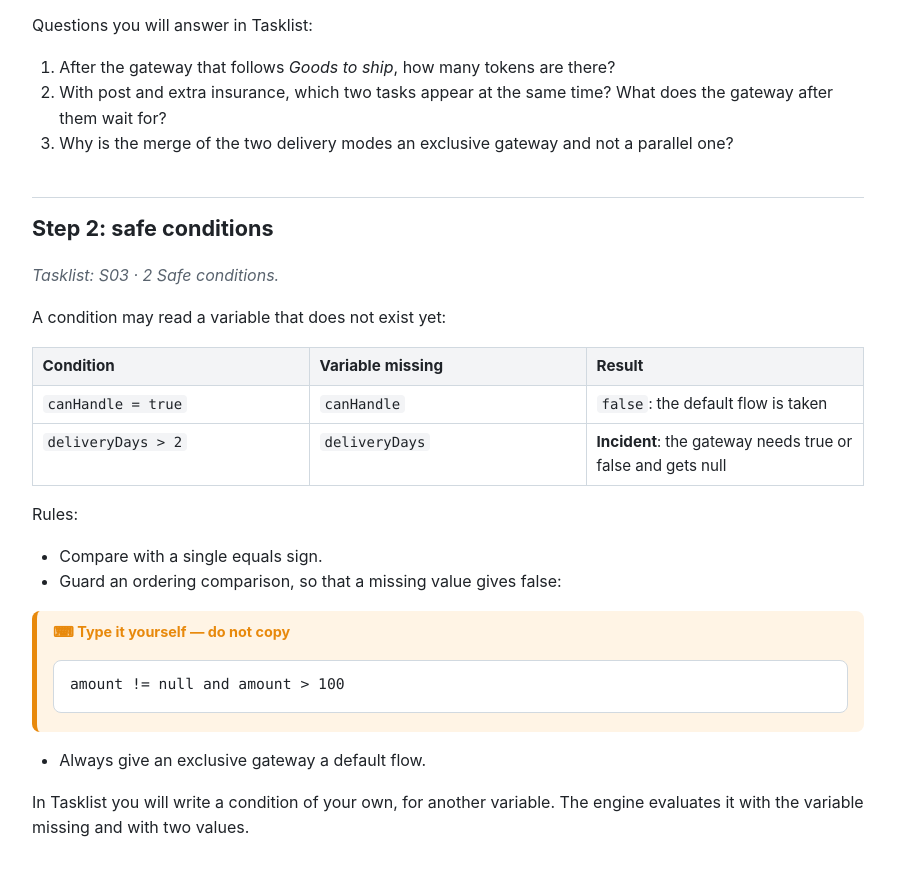
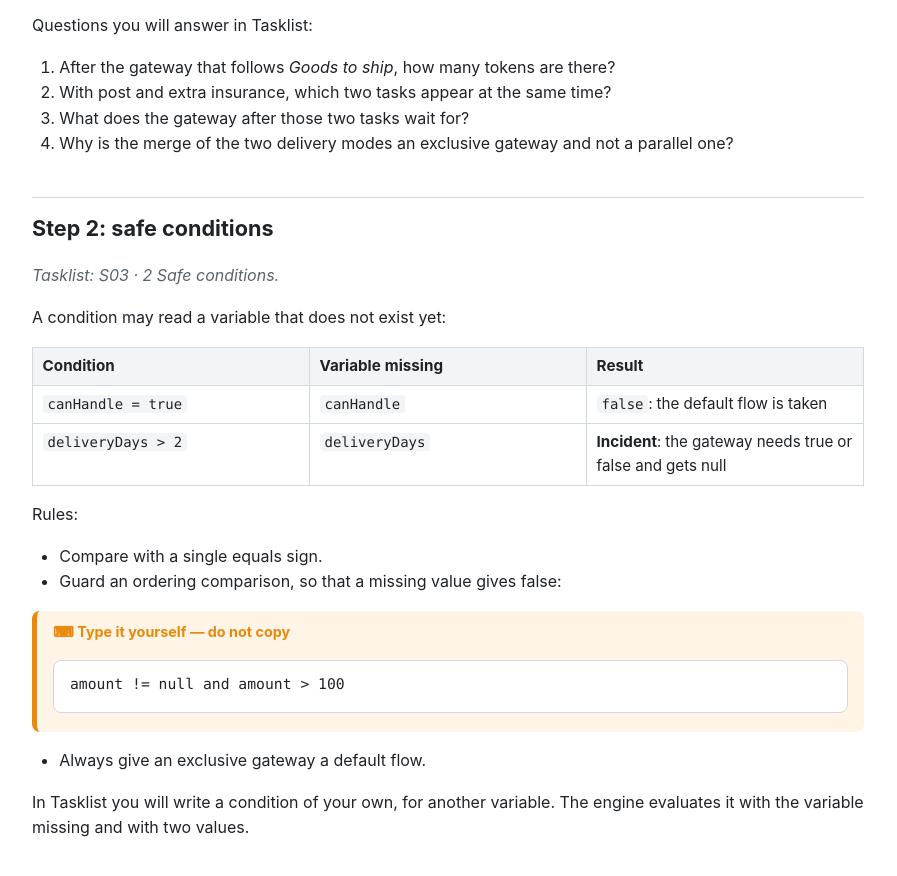
Before and after one commit to sigifredolaengle/camunda-12-sessions, a plain HTML site: page s03/index.html in a window 1280 px wide. Shown: the part 1735-2611 px from the top of the page, without its empty margins (192-1089 px from the left). Drawn offline with Linux system fonts and the light colour scheme.

Commit message:
Session 3 guide: step 1 lists the four questions of the class

```diff
--- a/s03/index.html
+++ b/s03/index.html
@@ -303,7 +303,8 @@ extra insurance, then special carrier. Watch the tokens in Operate.</p>
 <li>After the gateway that follows <em>Goods to ship</em>, how many
 tokens are there?</li>
 <li>With post and extra insurance, which two tasks appear at the same
-time? What does the gateway after them wait for?</li>
+time?</li>
+<li>What does the gateway after those two tasks wait for?</li>
 <li>Why is the merge of the two delivery modes an exclusive gateway and
 not a parallel one?</li>
 </ol>
```
